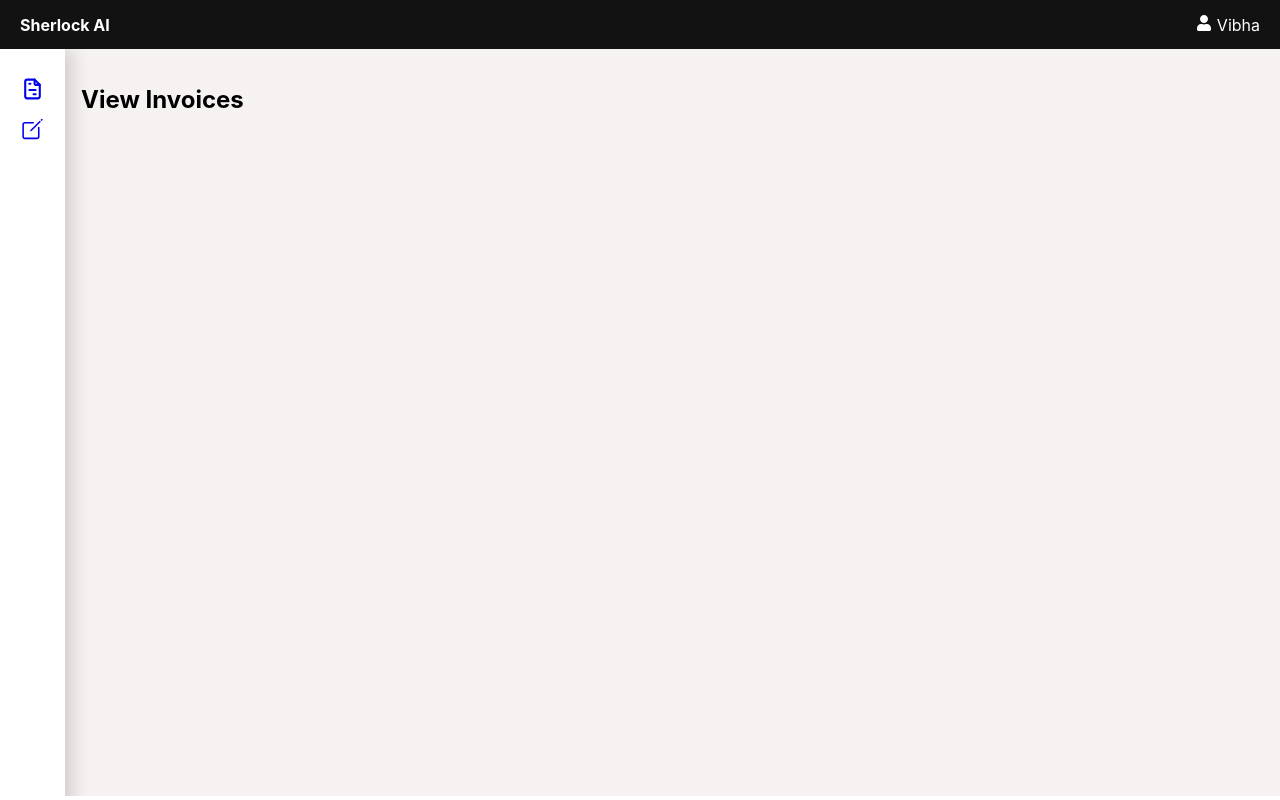
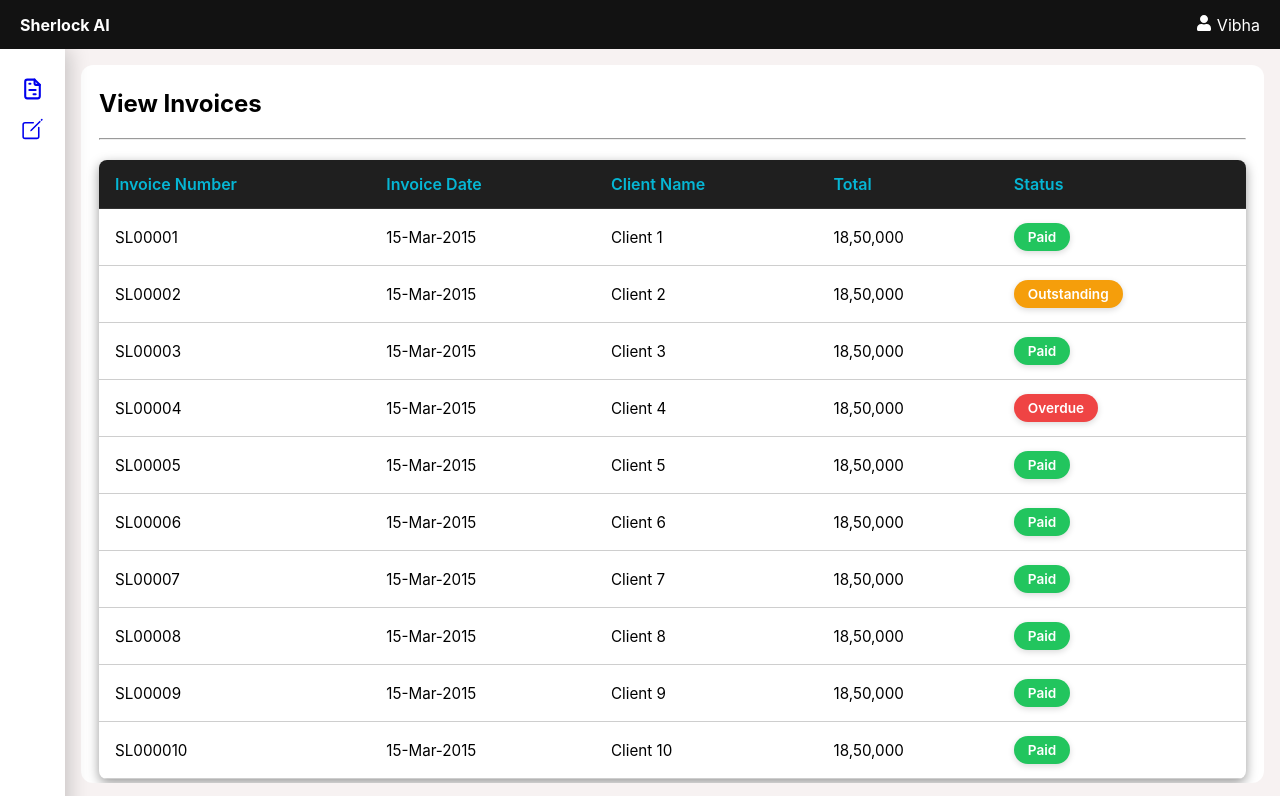
Before and after one commit to Vibha27/invoice-app, a React (Create React App) app: page / in a window 1280 px wide. Built offline with nearby package versions, Linux system fonts and the light colour scheme.

Commit message:
Added ViewInvoice page with static data and InvoiceTable component

```diff
--- a/src/pages/ViewInvoices/ViewInvoices.js
+++ b/src/pages/ViewInvoices/ViewInvoices.js
@@ -1,7 +1,12 @@
 import React from 'react';
+import { InvoiceTable } from './components/InvoiceTable';
+import { InvoiceData } from './invoiceData';
+import { Wrapper } from '../CreateInvoice/style';
 
 export const ViewInvoices = () => {
-    return <div>
+    return <Wrapper>
         <h2>View Invoices</h2>
-    </div>
+        <hr />
+        <InvoiceTable invoices={InvoiceData}/>
+    </Wrapper>
 }
--- a/src/pages/ViewInvoices/components/InvoiceAddEdit.js
+++ /dev/null
@@ -1 +0,0 @@
-// for invoice form
--- /dev/null
+++ b/src/pages/ViewInvoices/components/InvoiceTable.js
@@ -0,0 +1,46 @@
+import React from "react";
+import {
+  StyledTable,
+  TableCell,
+  TableHead,
+  TableHeader,
+  TableRow,
+  TableWrapper,
+} from "../../CreateInvoice/style";
+import { Badge } from "../../../components/Badge";
+
+export const InvoiceTable = ({ invoices = [] }) => {
+  return (
+    <TableWrapper>
+      <StyledTable>
+        <TableHead>
+        <TableHeader>Invoice Number</TableHeader>
+        <TableHeader>Invoice Date</TableHeader>
+          <TableHeader>Client Name</TableHeader>
+          <TableHeader>Total</TableHeader>
+          <TableHeader>Status</TableHeader>
+        </TableHead>
+        <tbody>
+          {invoices.length > 0 &&
+            invoices.map((invoice, index) => (
+              <TableRow key={index}>
+                <TableCell>{invoice.invoiceNumber || ""}</TableCell>
+                <TableCell>{invoice.invoiceDate || ""}</TableCell>
+                <TableCell>{invoice.clientName || ""}</TableCell>
+                <TableCell>{invoice.total || ""}</TableCell>
+                <TableCell>
+                  {invoice.status === "paid" ? (
+                    <Badge type="success">{invoice.status}</Badge>
+                  ) : invoice.status === "outstanding" ? (
+                    <Badge type="warning">{invoice.status}</Badge>
+                  ) : (
+                    <Badge type="alert">{invoice.status}</Badge>
+                  )}
+                </TableCell>
+              </TableRow>
+            ))}
+        </tbody>
+      </StyledTable>
+    </TableWrapper>
+  );
+};
--- /dev/null
+++ b/src/pages/ViewInvoices/invoiceData.js
@@ -0,0 +1,72 @@
+export const InvoiceData = [
+    {
+        invoiceNumber: "SL00001",
+        invoiceDate: "15-Mar-2015",
+        clientName: "Client 1",
+        total: "18,50,000",
+        status: "paid"
+    },
+    {
+        invoiceNumber: "SL00002",
+        invoiceDate: "15-Mar-2015",
+        clientName: "Client 2",
+        total: "18,50,000",
+        status: "outstanding"
+    },
+    {
+        invoiceNumber: "SL00003",
+        invoiceDate: "15-Mar-2015",
+        clientName: "Client 3",
+        total: "18,50,000",
+        status: "paid"
+    },
+    {
+        invoiceNumber: "SL00004",
+        invoiceDate: "15-Mar-2015",
+        clientName: "Client 4",
+        total: "18,50,000",
+        status: "overdue"
+    },
+    {
+        invoiceNumber: "SL00005",
+        invoiceDate: "15-Mar-2015",
+        clientName: "Client 5",
+        total: "18,50,000",
+        status: "paid"
+    },
+    {
+        invoiceNumber: "SL00006",
+        invoiceDate: "15-Mar-2015",
+        clientName: "Client 6",
+        total: "18,50,000",
+        status: "paid"
+    },
+    {
+        invoiceNumber: "SL00007",
+        invoiceDate: "15-Mar-2015",
+        clientName: "Client 7",
+        total: "18,50,000",
+        status: "paid"
+    },
+    {
+        invoiceNumber: "SL00008",
+        invoiceDate: "15-Mar-2015",
+        clientName: "Client 8",
+        total: "18,50,000",
+        status: "paid"
+    },
+    {
+        invoiceNumber: "SL00009",
+        invoiceDate: "15-Mar-2015",
+        clientName: "Client 9",
+        total: "18,50,000",
+        status: "paid"
+    },
+    {
+        invoiceNumber: "SL000010",
+        invoiceDate: "15-Mar-2015",
+        clientName: "Client 10",
+        total: "18,50,000",
+        status: "paid"
+    }
+]
```
